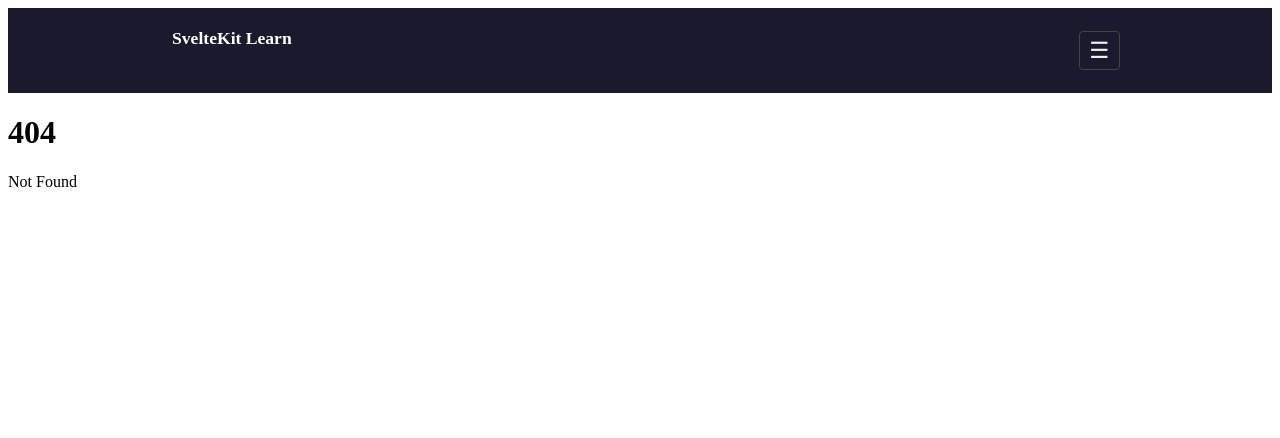
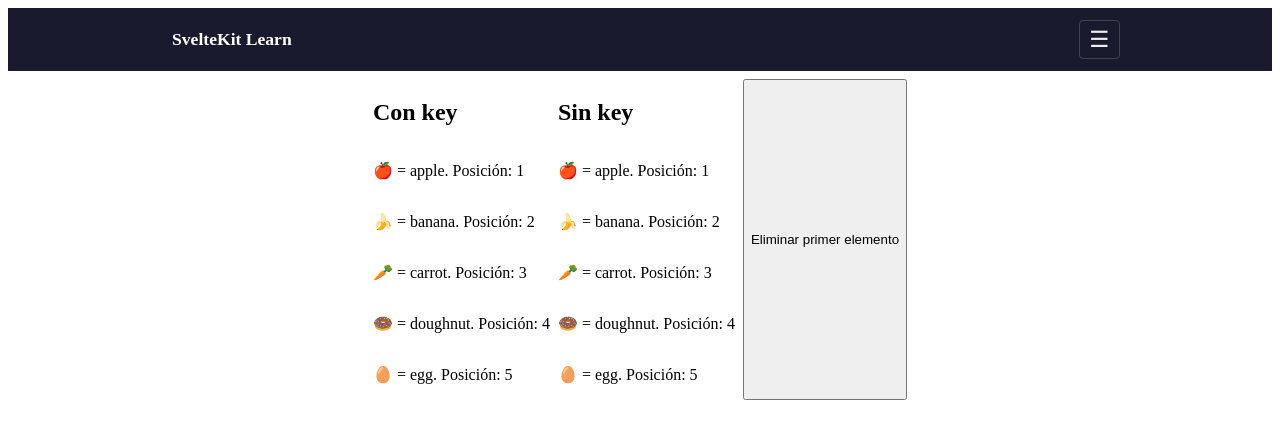
Before and after one commit to rubenalarcongalvez/svelte-sveltekit-learn, a SvelteKit app: page /svelte/7.Bucles in a window 1280 px wide. Before the commit this address had no page. Shown: the top 438 px of the page. Built offline with nearby package versions, Linux system fonts and the light colour scheme.

Commit message:
Hasta eventos

```diff
--- a/eslint.config.js
+++ b/eslint.config.js
@@ -23,7 +23,9 @@ export default defineConfig(
 			// typescript-eslint strongly recommend that you do not use the no-undef lint rule on TypeScript projects.
 			// see: https://typescript-eslint.io/troubleshooting/faqs/eslint/#i-get-errors-from-the-no-undef-rule-about-global-variables-not-being-defined-even-though-there-are-no-typescript-errors
 			'no-undef': 'off',
-			'@typescript-eslint/no-unused-vars': 'off'
+			'@typescript-eslint/no-unused-vars': 'off',
+			// SvelteKit: enlaces dinámicos o externos sin resolve(); desactivar si no usas paths.base complejos
+			'svelte/no-navigation-without-resolve': 'off'
 		}
 	},
 	{
--- a/src/lib/components/Nav.svelte
+++ b/src/lib/components/Nav.svelte
@@ -61,9 +61,7 @@
 
 <header>
 	<nav>
-		<section>
-			<a href={resolve('/' as Pathname)} class="logo">SvelteKit Learn</a>
-		</section>
+		<a href={resolve('/' as Pathname)} class="logo">SvelteKit Learn</a>
 		<button class="menu-btn" onclick={toggle} aria-label="Abrir menú de rutas">
 			{#if open}✕{:else}☰{/if}
 		</button>
--- a/src/routes/+layout.svelte
+++ b/src/routes/+layout.svelte
@@ -8,6 +8,6 @@
 
 <svelte:head><link rel="icon" href={favicon} /></svelte:head>
 <Nav />
-<main>
+<main class="p-2">
 	{@render children()}
 </main>
--- a/src/routes/svelte/5.Props/+page.svelte
+++ b/src/routes/svelte/5.Props/+page.svelte
@@ -1 +1,22 @@
-<a href="https://svelte.dev/tutorial/svelte/declaring-props">Voy por aquí</a>
+<script lang="ts">
+	import InfoPaquete from './InfoPaquete.svelte';
+
+  const {version, ...pkg} = {
+		name: 'svelte',
+		version: '5.0',
+		description: 'súper rápido',
+		website: 'https://svelte.dev'
+	};
+</script>
+
+<!-- Lo llamamos de esta manera, como cualquier etiqueta y le damos el valor -->
+<InfoPaquete /> <!-- En este, vemos que actúa el prop predeterminado que pusimos -->
+<!-- Podemos pasarle los argumentos como queramos -->
+<InfoPaquete
+  name={pkg.name}
+  {version}
+  description={pkg.description}
+  website={pkg.website}
+/>
+<!-- De esta manera también es válido -->
+<InfoPaquete {...pkg} {version}/>
--- /dev/null
+++ b/src/routes/svelte/5.Props/InfoPaquete.svelte
@@ -0,0 +1,19 @@
+<script lang="ts">
+	/* IMPORTANT: Usamos $props para usarlo a modo de input() output() de Angular */
+	let { name = 'tabaco', version = '2.0', description = 'mentolado', website = 'https://www.youtube.com/watch?v=dQw4w9WgXcQ' } = $props(); /* Podemos poner el tipo de respuesta que queramos recibir también */
+</script>
+
+<style>
+  code {
+    background-color: black;
+    color: red;
+		border-radius: 5px;
+		padding: 5px;
+  }
+</style>
+
+<p>
+	El paquete <code>{name}</code> es: {description}. Descarga la versión {version} de
+	<a href="https://www.npmjs.com/package/{name}">npm</a> y
+	<a href={website}>aprende más aquí</a>
+</p>
--- /dev/null
+++ b/src/routes/svelte/6.Condicionales/+page.svelte
@@ -0,0 +1,34 @@
+<!-- IMPORTANT: Svelte no tiene bloque switch ni while -->
+<script>
+	let count = $state(0);
+	let countVisible = $state(0);
+
+	function increment() {
+		count++;
+		countVisible++;
+	}
+
+  $effect(() => {
+    if (countVisible > 20) {
+      countVisible = 0;
+    }
+  });
+</script>
+
+<button onclick={increment}>
+	Activado {countVisible}
+	{countVisible === 1 ? 'vez' : 'veces'}
+</button>
+
+<!-- IMPORTANT: Podemos poner IF, y dentro del IF, podemos poner el ELSE o ELSE IF, ya que sería una continuación del IF -->
+{#if count > 10 && count <= 20}
+  <p>Ehhh, ehhh. ¿No has clicado ya el botoncito muchas veces?</p>
+  {:else if count > 20}
+  <p>Madre mía...</p>
+  {:else}
+  <p>Pincha el botón, máquina</p>
+{/if}
+
+{#if count > 20}
+  <p>Te lo advertí. Ahora por pesado, te reinicio el contador...</p>
+{/if}
--- /dev/null
+++ b/src/routes/svelte/7.Bucles/+page.svelte
@@ -0,0 +1,38 @@
+<script>
+	import Ingrediente from './Ingrediente.svelte';
+
+	let ingrediente = $state([
+		{ id: 1, name: 'apple' },
+		{ id: 2, name: 'banana' },
+		{ id: 3, name: 'carrot' },
+		{ id: 4, name: 'doughnut' },
+		{ id: 5, name: 'egg' }
+	]);
+</script>
+
+<!-- IMPORTANT: De esta manera declaramos bucles, incluso podemos obtener su índice  -->
+<!-- Si ponemos la key, mejor (lo que va entre paréntesis al final). Siempre es mejor ponerla por el DOM -->
+<main class="flex gap-2 justify-center">
+	<section>
+		<h1>Con key</h1>
+		{#each ingrediente as ingrediente, indice (ingrediente.id)}
+			<article class="flex items-baseline">
+				<Ingrediente name={ingrediente.name} />
+				<span>. Posición: {indice + 1}</span>
+			</article>
+		{/each}
+	</section>
+
+	<section>
+		<h1>Sin key</h1>
+		<!-- eslint-disable-next-line svelte/require-each-key -->
+		{#each ingrediente as ingrediente, indice}
+			<article class="flex items-baseline">
+				<Ingrediente name={ingrediente.name} />
+				<span>. Posición: {indice + 1}</span>
+			</article>
+		{/each}
+	</section>
+
+	<button onclick={() => ingrediente.shift()}>Eliminar primer elemento</button>
+</main>
--- /dev/null
+++ b/src/routes/svelte/7.Bucles/Ingrediente.svelte
@@ -0,0 +1,18 @@
+<script>
+	const emojis = {
+		apple: '🍎',
+		banana: '🍌',
+		carrot: '🥕',
+		doughnut: '🍩',
+		egg: '🥚'
+	};
+
+  // `name` se actualiza cada vez que cambia el valor de la prop...
+	let { name } = $props();
+
+  // ...pero `emoji` se fija en la inicialización, por lo que si no se actualiza bien, el DOM perderá coherencia
+  // Por eso debemos poner siempre la key a un bucle
+  const emoji = emojis[name];
+</script>
+
+<p>{emoji} = {name}</p>
--- /dev/null
+++ b/src/routes/svelte/8.AsincroníaHTML/+page.svelte
@@ -0,0 +1,29 @@
+<!-- IMPORTANT: Es como usar resolve en Angular, que transforma una promesa para que podamos usarla como signal, con métodos propios -->
+<script>
+	import { roll } from './utils.svelte.ts';
+
+  /* IMPORTANT: Solo toma en cuenta la promesa más reciente en esa variable, por lo que no hace falta comprobaciones extra */
+	let promise = $state(roll()); /* Predeterminamos la acción */
+	let promise2 = $state(roll());
+</script>
+
+<button onclick={() => {
+    promise = roll();
+    promise2 = roll();
+  }}>
+	Tirar dados
+</button>
+
+<!-- Bloque de asincronía convencional -->
+{#await promise}
+  <p>Tirando dados...</p>
+{:then value}
+  <h1>Tu número es el: {value}</h1>
+{:catch error}
+  <p class="text-red-600">{error}</p>
+{/await}
+
+<!-- Podemos rescatar el valor directamente si creemos que siempre va a resultar -->
+{#await promise2 then numero}
+  <h1>El número de tu segundo dado es el: {numero}</h1>
+{/await}
--- /dev/null
+++ b/src/routes/svelte/8.AsincroníaHTML/utils.svelte.ts
@@ -0,0 +1,15 @@
+export async function roll() {
+	// Obtener un número aleatorio del 1 al 6
+  // (con una pausa, para que podamos verlo)
+	return new Promise((fulfil, reject) => {
+		setTimeout(() => {
+      // simular una red inestable
+			if (Math.random() < 0.3) {
+				reject(new Error('Request failed'));
+				return;
+			}
+
+			fulfil(Math.floor(Math.random() * 6) + 1);
+		}, 1000);
+	});
+}
```
Also changed, not shown: src/routes/svelte/9.Eventos/+page.svelte (added).
